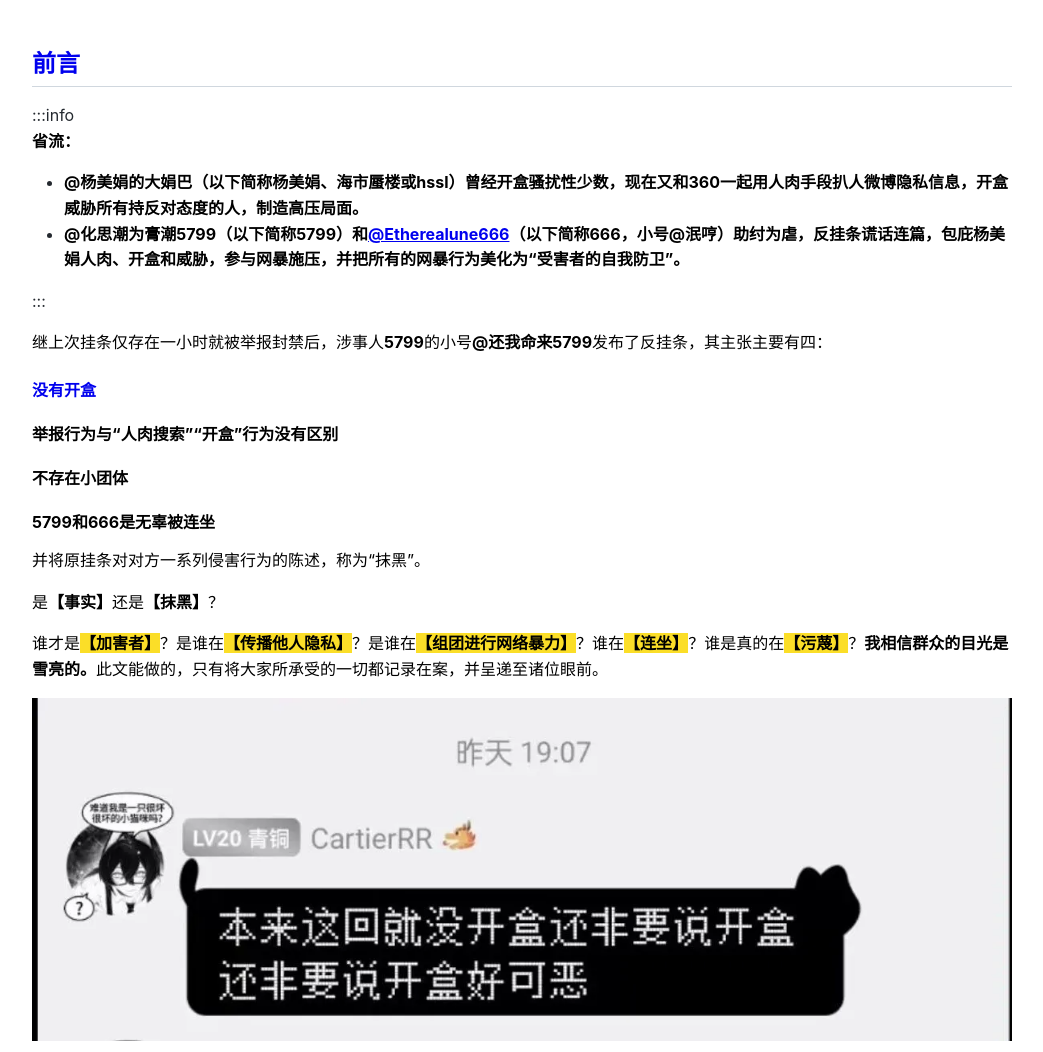
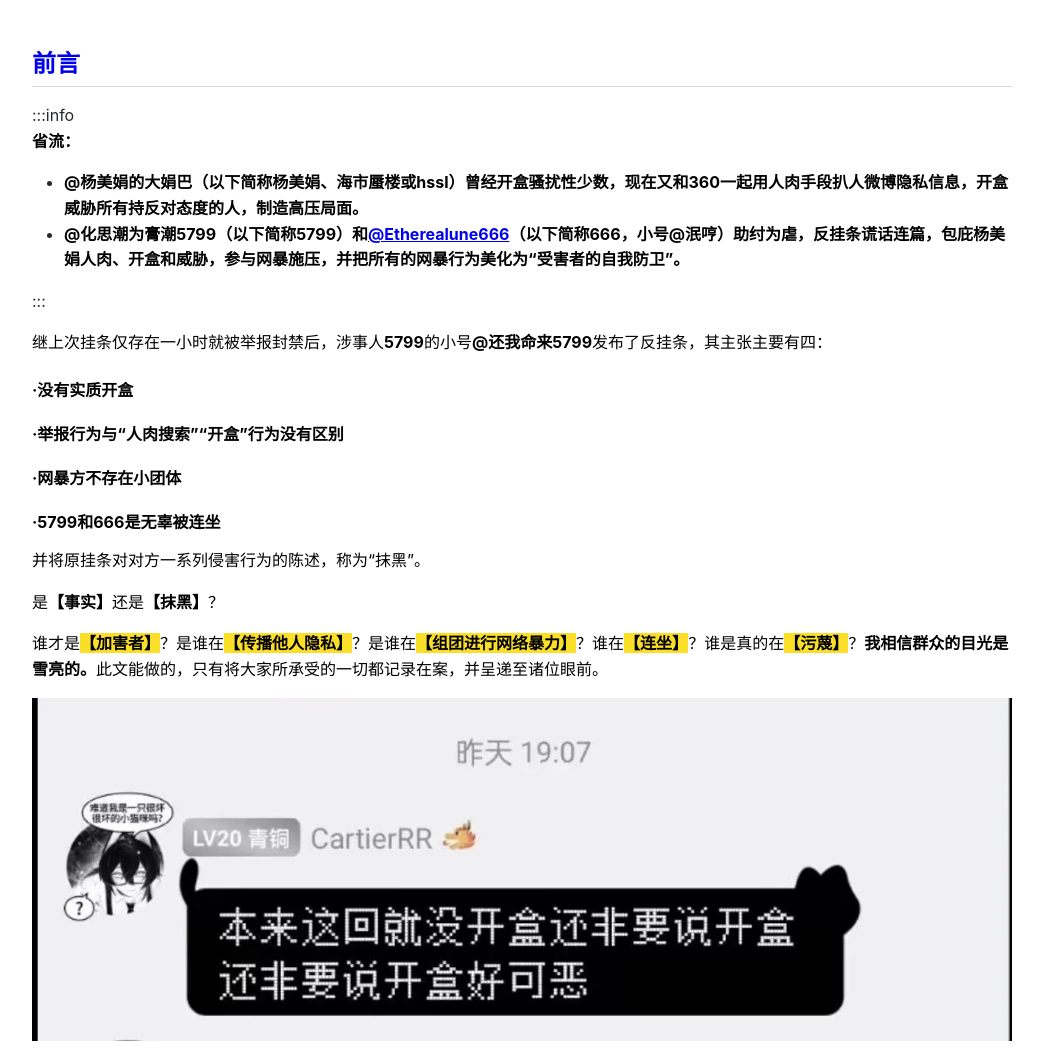
Before and after one commit to stgn0204/test1.github.io, a plain HTML site: page index.html in a window 1280 px wide. Shown: the top 1052 px of the page, without its empty margins (118-1161 px from the left). Drawn offline with Linux system fonts and the light colour scheme; a script that the page names is missing.

Commit message:
textup
Updated content in index.html to reflect new arguments and claims regarding a previous incident.

```diff
--- a/index.html
+++ b/index.html
@@ -135,10 +135,10 @@
 <p>:::</p>
 <p><font style="color:#000000;"></font></p>
 <p><font style="color:#000000;">继上次挂条仅存在一小时就被举报封禁后，涉事人</font><strong><font style="color:#000000;">5799</font></strong><font style="color:#000000;">的小号</font><strong><font style="color:#000000;">@还我命来5799</font></strong><font style="color:#000000;">发布了反挂条，其主张主要有四：</font></p>
-<h4 id="_2"><a class="toclink" href="#_2"><strong>没有开盒</strong><strong><font style="color:#DF2A3F;background-color:#FBDE28;"></font></strong></a><a class="headerlink" href="#_2" title="Permanent link">&para;</a></h4>
-<h4 id="_3"><a class="toclink" href="#_3"><strong><font style="color:#000000;">举报行为与“人肉搜索”“开盒”行为没有区别</font></strong></a><a class="headerlink" href="#_3" title="Permanent link">&para;</a></h4>
-<h4 id="_4"><a class="toclink" href="#_4"><strong><font style="color:#000000;">不存在小团体</font></strong></a><a class="headerlink" href="#_4" title="Permanent link">&para;</a></h4>
-<h4 id="5799666"><a class="toclink" href="#5799666"><strong><font style="color:#000000;">5799和666是无辜被连坐</font></strong></a><a class="headerlink" href="#5799666" title="Permanent link">&para;</a></h4>
+<h4 id="_2"><a class="toclink" href="#_2"><strong><font style="color:#000000;">·没有实质开盒</strong><strong><font style="color:#DF2A3F;background-color:#FBDE28;"></font></strong></a><a class="headerlink" href="#_2" title="Permanent link">&para;</a></h4>
+<h4 id="_3"><a class="toclink" href="#_3"><strong><font style="color:#000000;">·举报行为与“人肉搜索”“开盒”行为没有区别</font></strong></a><a class="headerlink" href="#_3" title="Permanent link">&para;</a></h4>
+<h4 id="_4"><a class="toclink" href="#_4"><strong><font style="color:#000000;">·网暴方不存在小团体</font></strong></a><a class="headerlink" href="#_4" title="Permanent link">&para;</a></h4>
+<h4 id="5799666"><a class="toclink" href="#5799666"><strong><font style="color:#000000;">·5799和666是无辜被连坐</font></strong></a><a class="headerlink" href="#5799666" title="Permanent link">&para;</a></h4>
 <p><font style="color:#000000;">并将原挂条对对方一系列侵害行为的陈述，称为“抹黑”。</font></p>
 <p><font style="color:#000000;">是</font><strong><font style="color:#000000;">【事实】</font></strong><font style="color:#000000;">还是</font><strong><font style="color:#000000;">【抹黑】</font></strong><font style="color:#000000;">？</font></p>
 <p><font style="color:#000000;">谁才是</font><strong><font style="color:#000000;background-color:#FBDE28;">【加害者】</font></strong><font style="color:#000000;">？是谁在</font><strong><font style="color:#000000;background-color:#FBDE28;">【传播他人隐私】</font></strong><font style="color:#000000;">？是谁在</font><strong><font style="color:#000000;background-color:#FBDE28;">【组团进行网络暴力】</font></strong><font style="color:#000000;">？谁在</font><strong><font style="color:#000000;background-color:#FBDE28;">【连坐】</font></strong><font style="color:#000000;">？谁是真的在</font><strong><font style="color:#000000;background-color:#FBDE28;">【污蔑】</font></strong><font style="color:#000000;">？</font><strong><font style="color:#000000;">我相信群众的目光是雪亮的。</font></strong><font style="color:#000000;">此文能做的，只有将大家所承受的一切都记录在案，并呈递至诸位眼前。</font></p>
```
